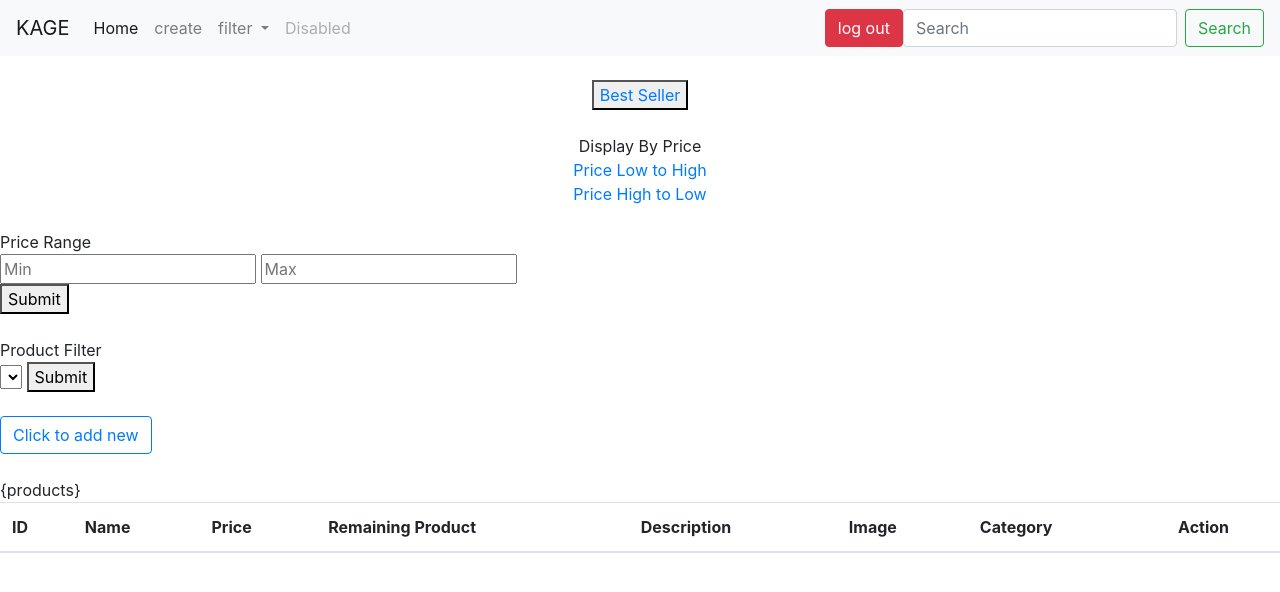
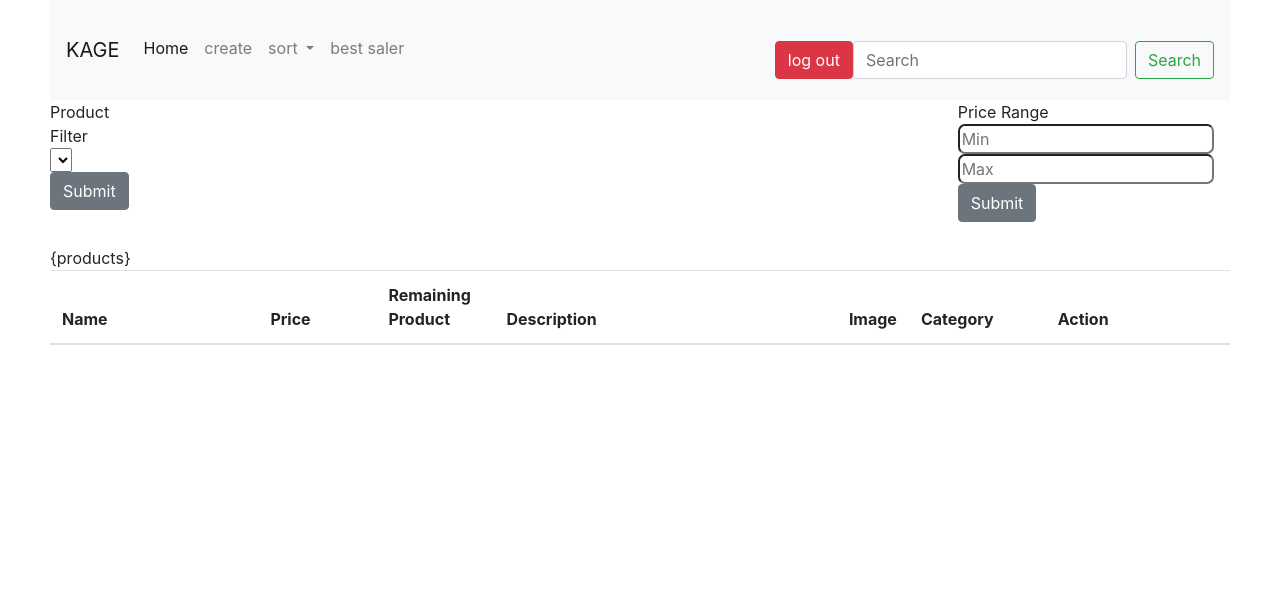
Before and after one commit to Ducanh1994/MD3_Case, a website: page src/view/index.html in a window 1280 px wide. Drawn offline with nearby package versions, Linux system fonts and the light colour scheme.

Commit message:
hung 2 lan2

```diff
--- a/src/controller/handle/productController.js
+++ b/src/controller/handle/productController.js
@@ -8,8 +8,8 @@ class ProductController {
         let productHtml = ''
         products.map(item => {
             productHtml += `
-        <tr>
-          <th style="background-color: sandybrown">${item.id}</th>
+        <tr style="margin: auto">
+          <th style="background-color: sandybrown;display: none">${item.id}</th>
           <td>${item.nameProduct}</td>
           <td style="background-color: sandybrown">${item.price}</td>
           <td>${item.remainingProduct}</td>
--- a/src/view/index.html
+++ b/src/view/index.html
@@ -12,14 +12,25 @@
             integrity="sha384-Fy6S3B9q64WdZWQUiU+q4/2Lc9npb8tCaSX9FK7E8HnRr0Jz8D6OP9dO5Vg3Q9ct"
             crossorigin="anonymous"></script>
 </head>
+<style>
+    .hung {
+        display: flex;
+    }
+    .hung2{
+        margin-left: 50px;
+        margin-right: 50px;
+    }
+</style>
 <body>
+<div class="hung2">
     <nav class="navbar navbar-expand-lg navbar-light bg-light">
         <a class="navbar-brand" href="/home">KAGE</a>
-    <button class="navbar-toggler" type="button" data-toggle="collapse" data-target="#navbarSupportedContent" aria-controls="navbarSupportedContent" aria-expanded="false" aria-label="Toggle navigation">
+        <button class="navbar-toggler" type="button" data-toggle="collapse" data-target="#navbarSupportedContent"
+                aria-controls="navbarSupportedContent" aria-expanded="false" aria-label="Toggle navigation">
             <span class="navbar-toggler-icon"></span>
         </button>
 
-    <div class="collapse navbar-collapse" id="navbarSupportedContent">
+        <div class="collapse navbar-collapse" id="navbarSupportedContent" style="padding-top: 20px">
             <ul class="navbar-nav mr-auto">
                 <li class="nav-item active">
                     <a class="nav-link" href="#">Home <span class="sr-only">(current)</span></a>
@@ -28,84 +39,73 @@
                     <a class="nav-link" href="/create">create</a>
                 </li>
                 <li class="nav-item dropdown">
-                <a class="nav-link dropdown-toggle" href="#" role="button" data-toggle="dropdown" aria-expanded="false">
-                    filter
+                    <a class="nav-link dropdown-toggle" href="#" role="button" data-toggle="dropdown"
+                       aria-expanded="false">
+                        sort
                     </a>
-                <form action="/filter">
-                <div class="dropdown-menu" >
-                    {filter}
+                    <div class="dropdown-menu">
+                        <a class="dropdown-item" href="/highprice">Price High To Low</a>
+                        <a class="dropdown-item" href="/lowprice">Price Low to High</a>
+                        <div class="dropdown-divider"></div>
+                        <a class="dropdown-item" href="/home">All Product</a>
                     </div>
-                </form>
+                    <br>
                 </li>
                 <li class="nav-item">
-                <a class="nav-link disabled">Disabled</a>
+                    <a class="nav-link" href="/bestseller">best saler</a>
                 </li>
+
             </ul>
-        <a href="/"><button class="btn btn-danger">log out</button></a>
-
+            <a href="/">
+                <button class="btn btn-danger">log out</button>
+            </a>
             <form class="form-inline my-2 my-lg-0" action="/search" method="post">
-            <input class="form-control mr-sm-2" type="search" placeholder="Search" aria-label="Search" name="search">
+                <input class="form-control mr-sm-2" type="search" placeholder="Search" aria-label="Search"
+                       name="search">
                 <button class="btn btn-outline-success my-2 my-sm-0" type="submit">Search</button>
             </form>
         </div>
     </nav>
-<!--<form action="/search" method="POST">-->
-<!--    <input type="text" name="search" placeholder="Search by name">-->
-<!--    <button type="submit">Search</button>-->
-<!--</form>-->
+    <div class="hung">
+        <div style="display: flex;flex-direction: row">
+            <form action="/filter" method="post">
+                <th>Product Filter</th>
                 <br>
-<center>
-    <button><a href="/bestseller">Best Seller</a></button>
-</center>
-<br>
-<center>
-    <th>Display By Price</th>
-    <br>
-    <a href="/lowprice">Price Low to High</a></button>
-    <br>
-    <a href="/highprice">Price High to Low</a></button>
-</center>
-<br>
+                <select name="filter">{filter}</select>
+                <button class="btn btn-secondary">Submit</button>
+            </form>
+        </div>
+        <div class="price" style="margin-left: 829px">
             <form action="/pricerange" method="post">
                 <th>Price Range</th>
                 <br>
-    <input type="number" name="min" placeholder="Min">
-    <input type="number" name="max" placeholder="Max">
+                <input type="number" name="min" placeholder="Min" style="border-radius: 7px">
+                <input type="number" name="max" placeholder="Max" style="border-radius: 7px">
+
+                <button class="btn btn-secondary">Submit</button>
+            </form>
+        </div>
+
+    </div>
     <br>
-    <button>Submit</button>
-</form>
-<br>
-<form action="/filter" method="post">
-    <th>Product Filter</th>
-    <br>
-<!--    <input type="radio" name="ban"> Desk-->
-<!--    <br>-->
-<!--    <input type="radio" name="ghe"> Chair-->
-<!--    <br>-->
-<!--    <input type="radio" name="tu"> Wardrobe-->
-    <select name="filter">{filter}</select>
-    <button>Submit</button>
-</form>
-<br>
-<button type="button" class="btn btn-outline-primary"><a href="/create">Click to add new</a></button>
-<br>
-<br>
-<table class="table">
+    <table class="table"
+    " >
     <thead>
     <tr>
-        <th scope="col">ID</th>
-        <th scope="col">Name</th>
-        <th scope="col">Price</th>
-        <th scope="col">Remaining Product</th>
-        <th scope="col">Description</th>
-        <th scope="col">Image</th>
-        <th scope="col">Category</th>
-        <th scope="col" colspan="2"><span style="margin-left: 20%">Action</span></th>
+        <!--        <th scope="col" >ID</th>-->
+        <th>Name</th>
+        <th style="width: 10%">Price</th>
+        <th style="width: 10%">Remaining Product</th>
+        <th scope="col-2">Description</th>
+        <th style="width: 50px;height: 50px">Image</th>
+        <th style="width: 7%">Category</th>
+        <th scope="col-2" colspan="2"><span style="margin-left: 20%">Action</span></th>
     </tr>
     </thead>
     <tbody>
     {products}
     </tbody>
     </table>
+</div>
 </body>
 </html>
```
Lines whose indentation alone changed are shown as unchanged.
